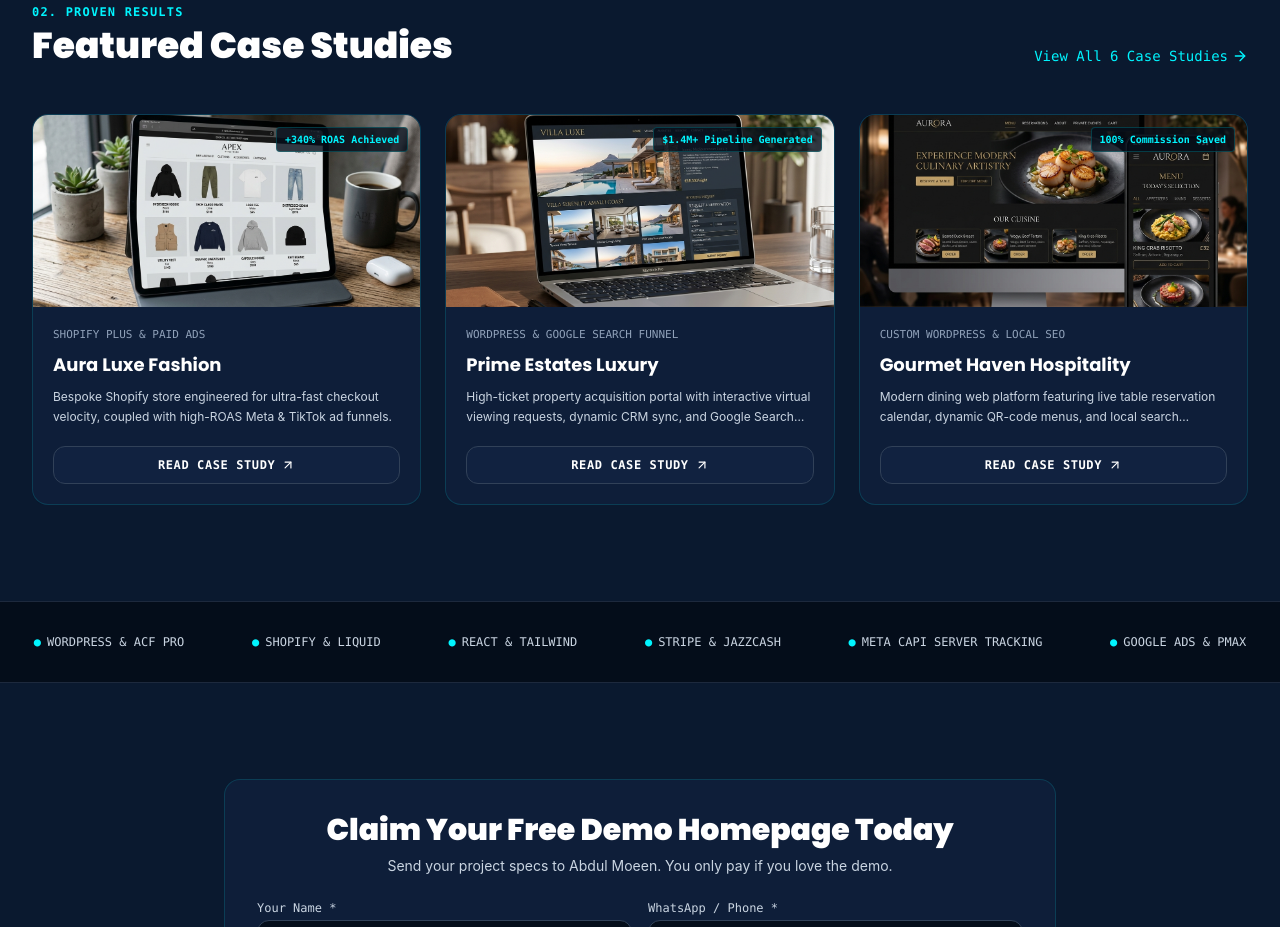
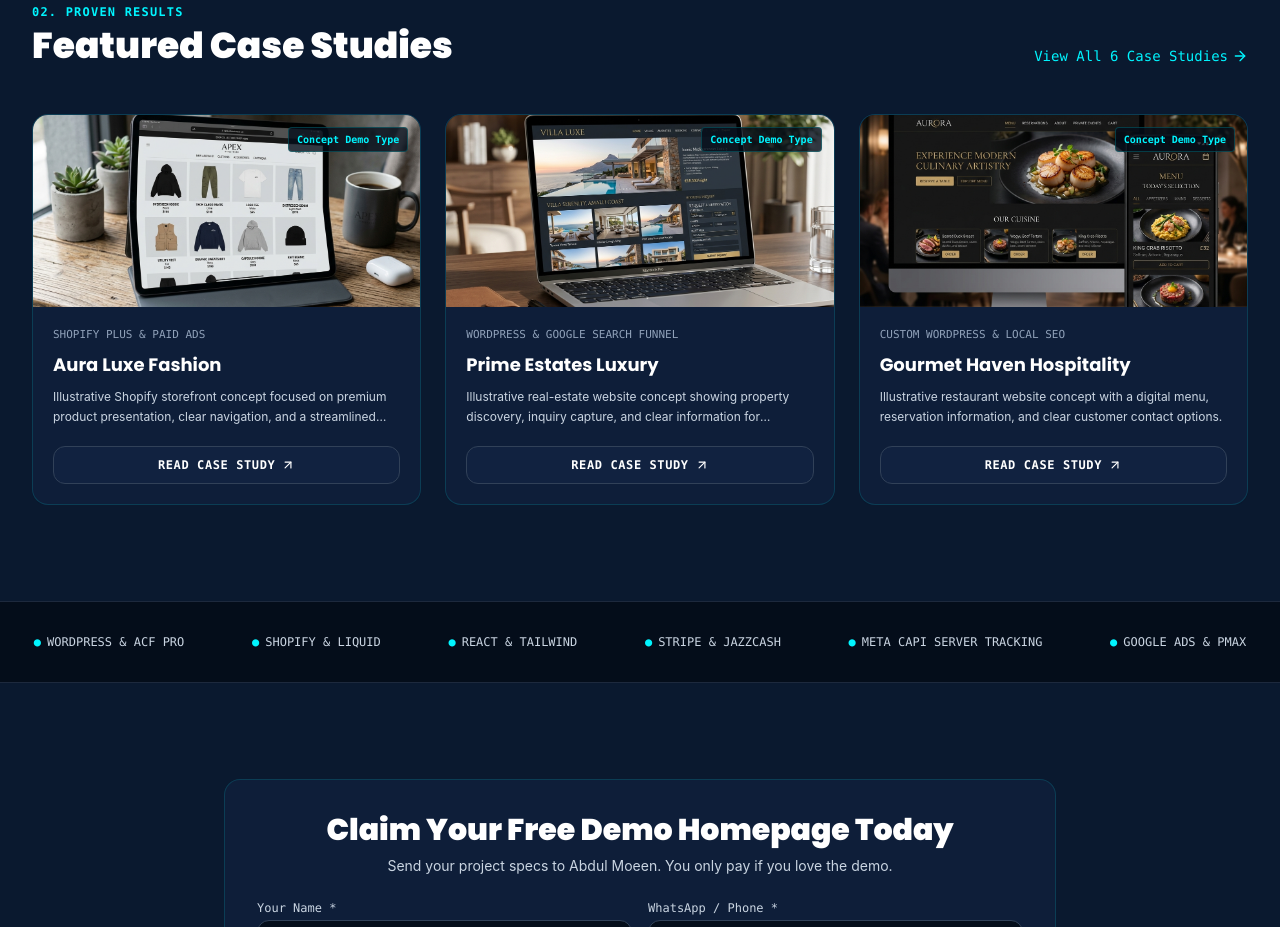
Before and after one commit to 786web/My-portfolio-trinova-, a React (Vite) app: page / in a window 1280 px wide. Shown: the part 2660-3587 px from the top of the page. Built offline with nearby package versions, Linux system fonts and the light colour scheme; no server answers.

Commit message:
Improve portfolio credibility and clarify concept projects

```diff
--- a/src/data/content.ts
+++ b/src/data/content.ts
@@ -9,7 +9,7 @@ export const CONTACT_INFO = {
   upworkProfile: 'https://www.upwork.com',
   location: 'Remote · Worldwide Support (USA, UK, UAE, PK)',
   availability: 'Available for New Projects & Free Demos',
-  responseTime: 'Within 15 minutes on WhatsApp',
+  responseTime: 'Response time varies; WhatsApp is the quickest contact option',
 };
 
 // Generated visual assets
@@ -30,17 +30,17 @@ export const PROJECTS: Project[] = [
     categoryLabel: 'Shopify Plus & Paid Ads',
     image: fashionStoreImg,
     tagline: 'High-Converting Luxury Apparel E-Commerce Platform',
-    description: 'Bespoke Shopify store engineered for ultra-fast checkout velocity, coupled with high-ROAS Meta & TikTok ad funnels.',
-    challenge: 'The client had high traffic bounce rates (>75%) and sluggish mobile load times (>4.2s), resulting in wasted advertising spend on Instagram ads.',
-    solution: 'Engineered a custom Liquid headless-inspired theme with instantaneous AJAX mini-cart, 1-click upsells, automated abandoned cart recovery, and server-side Meta Conversions API (CAPI).',
+    description: 'Illustrative Shopify storefront concept focused on premium product presentation, clear navigation, and a streamlined shopping experience.',
+    challenge: 'Concept brief: demonstrate how a fashion brand could present collections clearly and make product discovery easier on mobile.',
+    solution: 'Proposed direction: a responsive storefront with collection browsing, product-focused layouts, a clear cart journey, and optional analytics integrations.',
     metrics: [
-      { label: 'ROAS Achieved', value: '+340%' },
-      { label: 'Mobile Page Speed', value: '1.1s' },
-      { label: 'Checkout Conversion', value: '+4.2%' },
+      { label: 'Demo Type', value: 'Concept' },
+      { label: 'Layout', value: 'Responsive' },
+      { label: 'Focus', value: 'Shopping UX' },
     ],
     techStack: ['Shopify Liquid', 'Meta Ads CAPI', 'Stripe Gateway', 'Tailwind CSS', 'Klaviyo'],
     client: 'Concept project',
-    country: 'Illustrative demo',
+    country: 'Concept demo',
     featured: true,
   },
   {
@@ -50,13 +50,13 @@ export const PROJECTS: Project[] = [
     categoryLabel: 'WordPress & Google Search Funnel',
     image: realEstateImg,
     tagline: 'High-Ticket Real Estate Inbound Acquisition Engine',
-    description: 'High-ticket property acquisition portal with interactive virtual viewing requests, dynamic CRM sync, and Google Search Ads targeting qualified investors.',
-    challenge: 'Generic real estate theme generated low-intent form spam, while cost-per-lead on Google Ads was unsustainably high at $180/lead.',
-    solution: 'Rebuilt custom WordPress architecture with ACF Pro, sub-second TTFB, verified WhatsApp lead notifications, and intent-matched Google Search campaign restructuring.',
+    description: 'Illustrative real-estate website concept showing property discovery, inquiry capture, and clear information for prospective buyers.',
+    challenge: 'Concept brief: help visitors browse property information and submit relevant inquiries without unnecessary friction.',
+    solution: 'Proposed direction: structured property listings, useful detail pages, a focused inquiry form, and optional CRM or WhatsApp follow-up.',
     metrics: [
-      { label: 'Pipeline Generated', value: '$1.4M+' },
-      { label: 'Cost Per Lead Cut', value: '-62%' },
-      { label: 'Lead Quality Score', value: '98%' },
+      { label: 'Demo Type', value: 'Concept' },
+      { label: 'Lead Flow', value: 'Inquiry Form' },
+      { label: 'Layout', value: 'Responsive' },
     ],
     techStack: ['WordPress ACF Pro', 'Google Search Ads', 'WhatsApp Cloud API', 'HubSpot CRM', 'REST API'],
     client: 'Concept project',
@@ -70,13 +70,13 @@ export const PROJECTS: Project[] = [
     categoryLabel: 'Custom WordPress & Local SEO',
     image: restaurantAppImg,
     tagline: 'Zero-Latency Table Reservation & Digital Menu',
-    description: 'Modern dining web platform featuring live table reservation calendar, dynamic QR-code menus, and local search dominance.',
-    challenge: 'Existing third-party booking aggregator charged exorbitant commissions (15% per booking) and provided zero client ownership.',
-    solution: 'Built an in-house commission-free reservation and pre-order engine with direct SMS/WhatsApp notifications and Local Map Pack SEO optimization.',
+    description: 'Illustrative restaurant website concept with a digital menu, reservation information, and clear customer contact options.',
+    challenge: 'Concept brief: make menu information and reservation steps easy to find on both desktop and mobile.',
+    solution: 'Proposed direction: organized menu categories, a reservation request flow, WhatsApp contact, and local-search-friendly page structure.',
     metrics: [
-      { label: 'Commission Saved', value: '100%' },
-      { label: 'Monthly Reservations', value: '820+' },
-      { label: 'Google PageSpeed', value: '99/100' },
+      { label: 'Demo Type', value: 'Concept' },
+      { label: 'Booking Flow', value: 'Reservation' },
+      { label: 'Layout', value: 'Mobile-first' },
     ],
     techStack: ['WordPress Core', 'Custom PHP Engine', 'Local SEO Schema', 'Stripe & JazzCash', 'Tailwind'],
     client: 'Concept project',
@@ -90,13 +90,13 @@ export const PROJECTS: Project[] = [
     categoryLabel: 'D2C Scaling & TikTok Funnels',
     image: fashionStoreImg,
     tagline: 'Single-Product Viral E-Commerce Scale Machine',
-    description: 'High-velocity D2C storefront focused on smart wearables, integrated with frictionless 1-page checkout and regional payment gateways.',
-    challenge: 'Needed to scale viral TikTok campaigns into sudden high-volume checkout spikes without site crashing or payment gateway friction.',
-    solution: 'Deployed robust Shopify architecture with JazzCash, Easypaisa, and Stripe fallback support, frictionless one-step order form, and TikTok Spark Ad tracking.',
+    description: 'Illustrative direct-to-consumer storefront concept for a wearable technology product, with product details and a simplified purchase journey.',
+    challenge: 'Concept brief: present product benefits and specifications clearly while keeping the buying journey straightforward.',
+    solution: 'Proposed direction: focused product storytelling, responsive layouts, a clear checkout path, and optional campaign tracking integrations.',
     metrics: [
-      { label: 'Units Dispatched', value: '18,500+' },
-      { label: 'Avg Order Value', value: '+$28' },
-      { label: 'Bounce Rate Dropped', value: '31%' },
+      { label: 'Demo Type', value: 'Concept' },
+      { label: 'Checkout', value: 'Simplified' },
+      { label: 'Focus', value: 'Product UX' },
     ],
     techStack: ['Shopify Plus', 'TikTok Pixel', 'JazzCash & Easypaisa', 'Stripe', 'Alpine.js'],
     client: 'Concept project',
@@ -110,13 +110,13 @@ export const PROJECTS: Project[] = [
     categoryLabel: 'WooCommerce B2B Portal',
     image: realEstateImg,
     tagline: 'Wholesale B2B Ordering & Automated Invoicing',
-    description: 'Comprehensive wholesale catalog with tiered customer pricing, automatic invoice generation, and commercial net-30 payment workflows.',
-    challenge: 'Manual quote requests took 48 hours to process via email, causing lost high-value enterprise accounts to competitors.',
-    solution: 'Designed an automated B2B portal where approved corporate clients see customized tiered volume pricing and checkout via wire transfer or credit card.',
+    description: 'Illustrative B2B wholesale portal concept with a product catalogue, quote requests, and business-focused information.',
+    challenge: 'Concept brief: help trade buyers browse a catalogue and understand how to request wholesale pricing.',
+    solution: 'Proposed direction: organized product categories, a quote-request form, and optional account-based pricing after business approval.',
     metrics: [
-      { label: 'Order Processing Time', value: 'Instant' },
-      { label: 'B2B Revenue Growth', value: '+185%' },
-      { label: 'Client Retention', value: '94%' },
+      { label: 'Demo Type', value: 'Concept' },
+      { label: 'Catalogue', value: 'Wholesale' },
+      { label: 'Workflow', value: 'Quote Request' },
     ],
     techStack: ['WooCommerce', 'B2B Wholesale API', 'Stripe B2B', 'ERP Integration', 'Tailwind'],
     client: 'Concept project',
@@ -130,13 +130,13 @@ export const PROJECTS: Project[] = [
     categoryLabel: 'Patient Portal & Local Ad Funnel',
     image: restaurantAppImg,
     tagline: 'Healthcare Appointment Booking & Geo-Targeted Ads',
-    description: 'Clean medical website featuring direct patient calendar appointments, HIPAA-compliant patient intake forms, and local Meta lead generation.',
-    challenge: 'Low inbound appointment requests and costly pay-per-click clicks that produced zero booked clinic consultations.',
-    solution: 'Restructured clinic booking funnel with geotargeted Meta video ads, automated SMS reminder hooks, and reassuring doctor profile video cards.',
+    description: 'Illustrative clinic website concept focused on service information, practitioner profiles, and appointment inquiries.',
+    challenge: 'Concept brief: make clinic services, opening information, and appointment contact details easy for visitors to understand.',
+    solution: 'Proposed direction: clear service pages, profile sections, a simple appointment request form, and accessible contact details.',
     metrics: [
-      { label: 'Monthly Bookings', value: '110+' },
-      { label: 'Patient Show-Up Rate', value: '96%' },
-      { label: 'Local Search Rank', value: '#1 in City' },
+      { label: 'Demo Type', value: 'Concept' },
+      { label: 'Booking', value: 'Appointment' },
+      { label: 'Layout', value: 'Responsive' },
     ],
     techStack: ['WordPress', 'Cal.com Sync', 'Meta Ads Retargeting', 'HIPAA Secure Forms', 'SEO Schema'],
     client: 'Concept project',
@@ -155,20 +155,20 @@ export const SERVICES: ServiceItem[] = [
     features: [
       'Custom Shopify & Shopify Plus Theme Development',
       'High-Performance WordPress with ACF Pro & Custom Gutenberg Blocks',
-      'Sub-Second Page Load Times (Core Web Vitals 95+ Guarantee)',
+      'Performance optimization guided by Core Web Vitals testing (results depend on hosting, content, and third-party tools)',
       'Multi-Currency & International Localization Setup',
-      'Mobile-First Responsive Layouts Tested on 20+ Screen Sizes',
+      'Mobile-first responsive layouts checked across common screen sizes',
     ],
     deliverables: [
       'Production-Ready Website on Your Domain',
       'Complete CMS Training & Video Walkthrough',
       'On-Page Technical SEO & Schema Markup',
       'Speed Optimization & CDN Deployment',
-      '30-Day Free Post-Launch Support & Bug Fixes',
+      'Post-launch support and bug fixes for an agreed support period',
     ],
     timeline: '7 to 14 Days',
     technologies: ['WordPress', 'Shopify Liquid', 'React / Next.js', 'Tailwind CSS', 'PHP', 'TypeScript'],
-    startingPrice: '$200 (Rs 40,000)',
+    startingPrice: 'Rs 40,000',
   },
   {
     id: 'lead-generation',
@@ -192,7 +192,7 @@ export const SERVICES: ServiceItem[] = [
     ],
     timeline: 'Continuous Monthly Sprints (Setup in 5 Days)',
     technologies: ['Meta Business Suite', 'Google Ads', 'TikTok Ads', 'Meta CAPI', 'GTM Server-Side'],
-    startingPrice: '$100 (Rs 30,000)',
+    startingPrice: 'Rs 30,000',
   },
   {
     id: 'payments-checkout',
@@ -215,7 +215,7 @@ export const SERVICES: ServiceItem[] = [
     ],
     timeline: '2 to 4 Days',
     technologies: ['Stripe API', 'JazzCash Gateway', 'Easypaisa API', 'PayPal SDK', 'Webhooks'],
-    startingPrice: '$300 (Rs 20,000)',
+    startingPrice: 'Rs 20,000',
   },
   {
     id: 'speed-cro',
@@ -224,7 +224,7 @@ export const SERVICES: ServiceItem[] = [
     badge: 'Conversion Rate',
     description: 'Every 1-second delay in page load burns 7% of conversions. We aggressively optimize code, database queries, and checkout steps to maximize revenue per visitor.',
     features: [
-      'Google PageSpeed Score 90+ on Mobile & Desktop Guaranteed',
+      'PageSpeed and Core Web Vitals optimization, with results depending on the project environment',
       'Database Query Cleanup, Asset Minification & Image Compression',
       '1-Click Post-Purchase Upsell & Order Bump Implementations',
       'Abandoned Cart Email & WhatsApp Sequence Integrations',
@@ -233,11 +233,11 @@ export const SERVICES: ServiceItem[] = [
     deliverables: [
       'Before & After Core Web Vitals Audit Report',
       'Optimized Theme Files & Cache Configurations',
-      'Higher Conversion Rate Benchmark Guarantee',
+      'Recommendations to improve clarity, usability, and conversion flow',
     ],
     timeline: '3 to 5 Days',
     technologies: ['Core Web Vitals', 'Cloudflare CDN', 'WP Rocket / Nitro', 'Liquid Optimization'],
-    startingPrice: '$100 (Rs 25,000)',
+    startingPrice: 'Rs 25,000',
   },
 ];
 
@@ -246,51 +246,51 @@ export const TESTIMONIALS: Testimonial[] = [];
 export const PRICING_PLANS: PricingPlan[] = [
   {
     name: 'Web Development Launch',
-    price: '$200',
-    billingPeriod: 'Rs 40,000 / One-time',
-    description: 'Complete high-velocity website engineered on WordPress or Shopify, optimized for 95+ Core Web Vitals speed.',
+    price: 'Rs 40,000',
+    billingPeriod: 'One-time · final scope confirmed before work begins',
+    description: 'A responsive WordPress or Shopify website with a clear scope, technical SEO basics, and performance-conscious implementation.',
     bestFor: 'Startups, D2C Stores & Corporate Brands',
     features: [
       'Custom 5-Page High-Velocity Website (WordPress or Shopify)',
-      'Sub-Second Page Load Speed (Core Web Vitals 95+ Guarantee)',
+      'Performance-conscious implementation and Core Web Vitals review',
       'WhatsApp Quick-Chat Integration & Lead Form',
       'Mobile-First Responsive Layout on All Devices',
       'On-Page Technical SEO Setup & Schema Markup',
-      'Free Demo Homepage Provided First Before Payment',
+      'Free initial homepage concept demo before any full-development commitment',
       '14 Days Dedicated Post-Launch Support',
     ],
   },
   {
     name: 'Paid Acquired Leads',
-    price: '$100',
-    billingPeriod: 'Rs 30,000 / Sprint',
+    price: 'Rs 30,000',
+    billingPeriod: 'Per campaign sprint · scope agreed in advance',
     popular: true,
     description: 'Hyper-targeted Meta & Google ad funnels connected to server-side CAPI tracking to bring paying customers.',
     bestFor: 'E-Commerce Brands & Service Leads Seekers',
     features: [
-      'Complete Meta (Facebook/Instagram) & Google Ads Setup',
-      'Server-Side Tracking (Meta CAPI & GTM Server Container)',
+      'Campaign setup for selected Meta or Google advertising channels',
+      'Conversion tracking setup where platform access and consent requirements allow',
       'A/B Tested High-Converting Landing Page Design',
       'Audience Research & Laser-Targeted Ad Copywriting',
-      'CBO Campaign Budget Scaling Strategy',
-      'Live Transparent Ad Reporting Dashboard',
-      'Dedicated Strategy Calls & Continuous Optimization',
+      'Campaign structure and budget recommendations based on the agreed objective',
+      'Performance reporting using the available advertising and analytics data',
+      'Scheduled review and optimization sessions as agreed in the project scope',
     ],
   },
   {
     name: 'Payment Gateway Integration',
-    price: '$300',
-    billingPeriod: 'Rs 20,000 / Turnkey',
+    price: 'Rs 20,000',
+    billingPeriod: 'One-time · subject to provider access and scope',
     description: 'Turnkey integration of international gateways (Stripe, PayPal) and Pakistani regional gateways (JazzCash, Easypaisa).',
     bestFor: 'Local & Global E-Commerce Storefronts',
     features: [
-      'Stripe & PayPal Merchant Checkout Integration',
-      'JazzCash & Easypaisa Direct Payment Gateways',
+      'Supported international payment integration, subject to merchant eligibility',
+      'Supported local payment integration, subject to provider approval and access',
       'Automated Webhook Handlers for Instant Order Confirmation',
       'Frictionless 1-Step One-Page Checkout Template',
       'Multi-Currency & Geo-IP Location Currency Conversion',
       '3D Secure Compliance & Fraud Protection Audit',
-      'Full Sandbox & Production Testing Guarantee',
+      'Sandbox testing and launch checks where the payment provider offers a test environment',
     ],
   },
 ];
@@ -299,7 +299,7 @@ export const FAQS: FAQItem[] = [
   {
     category: 'Free Demo Offer',
     question: 'How does the "Free Demo Homepage" offer actually work?',
-    answer: 'Before you pay any deposit, Abdul Moeen will design a custom demo homepage specifically for your brand and demonstrate the exact lead acquisition strategy. You only pay if you love the concept and want to proceed with full development. There is zero financial risk for you.',
+    answer: 'The initial homepage concept demo is offered free. If you decide to proceed, the full project scope, timeline, and price are agreed in writing before development begins.',
   },
   {
     category: 'Development',
@@ -308,17 +308,17 @@ export const FAQS: FAQItem[] = [
   },
   {
     category: 'Lead Generation',
-    question: 'How do you guarantee real sales and leads rather than just clicks?',
+    question: 'How do you measure campaign performance?',
     answer: 'We do not run vanity awareness campaigns. We deploy intent-driven Google Search campaigns targeting high-intent buyer terms, combined with server-side Meta Conversions API (CAPI) and high-converting landing pages that capture verified phone numbers and buyer orders. Every dollar spent is tracked to real revenue.',
   },
   {
     category: 'Payments',
-    question: 'Can you integrate JazzCash, Easypaisa and international Stripe?',
-    answer: 'Yes! We have extensive experience integrating local Pakistani payment gateways (JazzCash, Easypaisa, Kuickpay) alongside international gateways (Stripe, PayPal, Authorize.net) so you can seamlessly collect money both locally and from global customers.',
+    question: 'Can you integrate payment gateways?',
+    answer: 'Payment integrations depend on the provider, merchant eligibility, account approval, and available technical access. We can review suitable local or international options before confirming the scope.',
   },
   {
     category: 'Upwork',
-    question: 'Can we work through Upwork with escrow protection?',
-    answer: 'Absolutely. Abdul Moeen is a Top Rated developer on Upwork with 100% Job Success score. We are happy to contract via Upwork Milestones with full escrow protection, or via direct agency invoicing if preferred.',
+    question: 'Can we use a freelance marketplace for the project?',
+    answer: 'If you prefer to use a freelance marketplace, we can discuss the available platform options and confirm the profile and contract details before starting. Any marketplace protection is subject to that platform’s terms.',
   },
 ];
```
